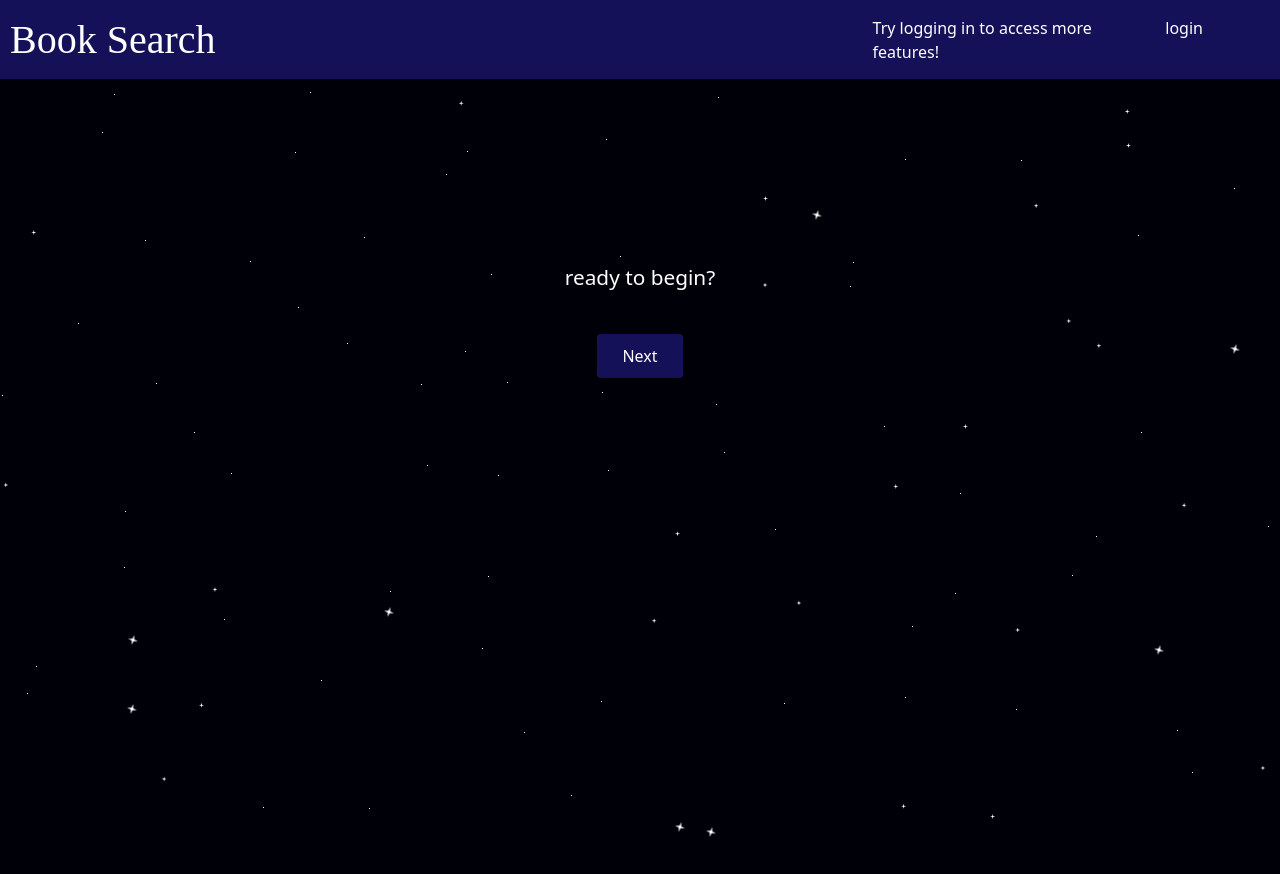
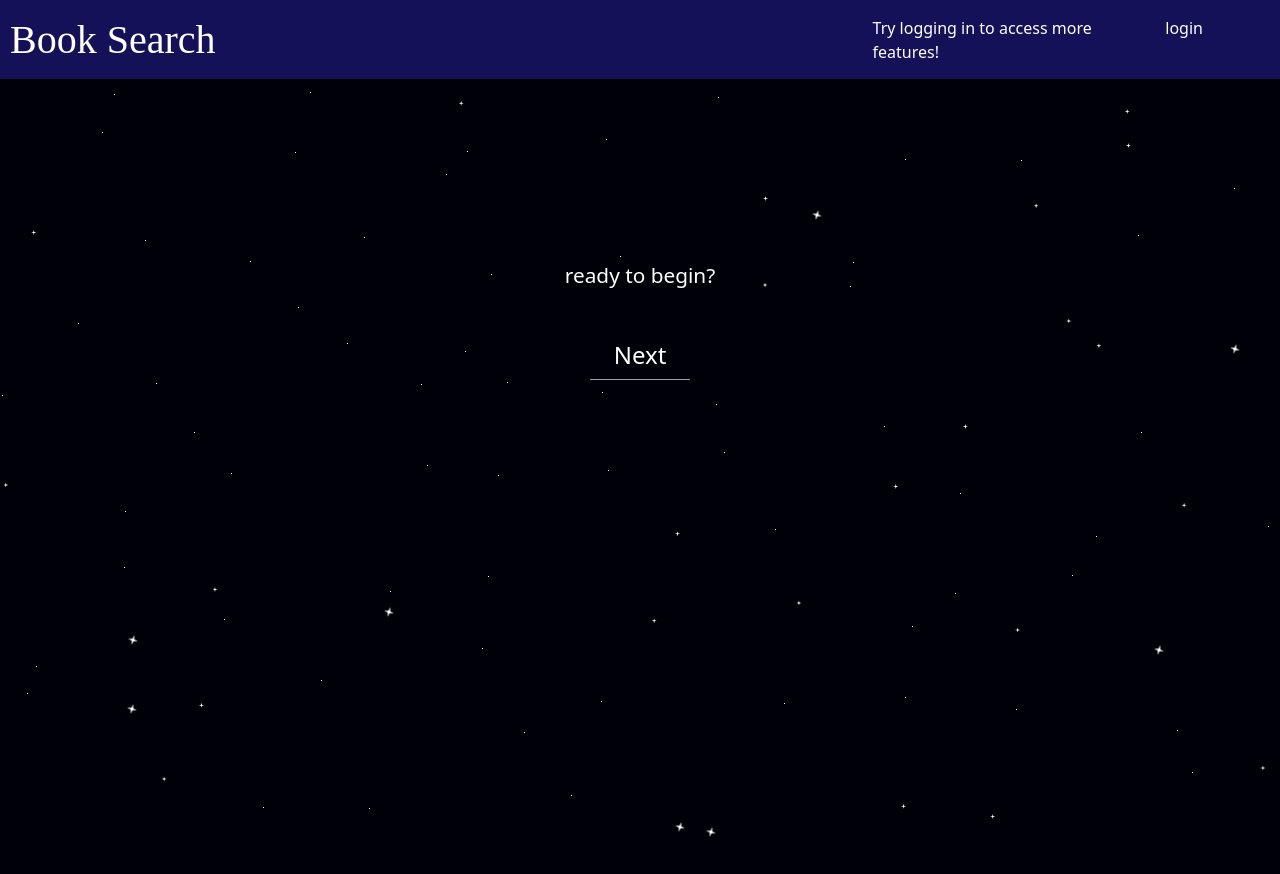
Before and after one commit to SpencerHitchcock05/Book-App, a React app in the folder client/: page /diviner in a window 1280 px wide. Shown: the top 874 px of the page. Built offline with nearby package versions, Linux system fonts and the light colour scheme; no server answers; the HTML template or start-up script is replaced by a standard one.

Commit message:
updated some styling

```diff
--- a/client/src/components/ParamSlides.jsx
+++ b/client/src/components/ParamSlides.jsx
@@ -31,7 +31,7 @@ const ParamSlides = (props) => {
                 <div key={index}>
                     {prompts[index]}
                 </div>
-                {index < 3? <button className='prompt-button' onClick={handleNext}>Next</button> : <button className='prompt-button' id='search-button' type='button' onClick={serverFetch}>Search</button>}
+                {index < 3? <button className='prompt-button text-white text-2xl text-center py-2 px-6 border-b-1 border-gray-400' onClick={handleNext}>Next</button> : <button className='prompt-button' id='search-button' type='button' onClick={serverFetch}>Search</button>}
 
             </div>
 
--- a/client/src/components/UserBook.jsx
+++ b/client/src/components/UserBook.jsx
@@ -17,7 +17,7 @@ const UserBook = (props) => {
                 <button className={`w-5 ${open ? "scale-y-[-1]" : ""}`}><img src={Chevron} alt="" /></button>
             </div>
             { open &&
-            <div className="flex m-5">
+            <div className="flex m-5 justify-center flex-col sm:flex-row">
                 <img src={book.image} alt="" />
                 <p className="m-5">{book.description}
                     <div className="rating-container my-10">
--- a/client/src/css/App.css
+++ b/client/src/css/App.css
@@ -201,14 +201,7 @@ body {
 }
 
 .prompt-button {
-    background-color: var(--light-color);
     color: white;
-
-    border: none;
-    border-radius: 4px;
-    font-size: 1rem;
-
-    padding: 10px 25px;
 
     white-space: nowrap;
     overflow: hidden;
--- a/client/src/pages/Home.jsx
+++ b/client/src/pages/Home.jsx
@@ -14,9 +14,9 @@ function Home() {
         <>
             <Nav/>
             <Background/>
-            <div className="home-container flex flex-col justify-around items-center gap-12 mt-12">
-                <Link to="/diviner" className="w-1/3 border border-gray-300 flex justify-center">
-                    <div className="text-white text-3xl py-6">
+            <div className="home-container flex flex-col justify-around items-center gap-12 mt-24">
+                <Link to="/diviner" className="border border-gray-300 flex justify-center">
+                    <div className="text-white text-3xl px-24 py-6">
                         diviner
                     </div>
                 </Link>
```
